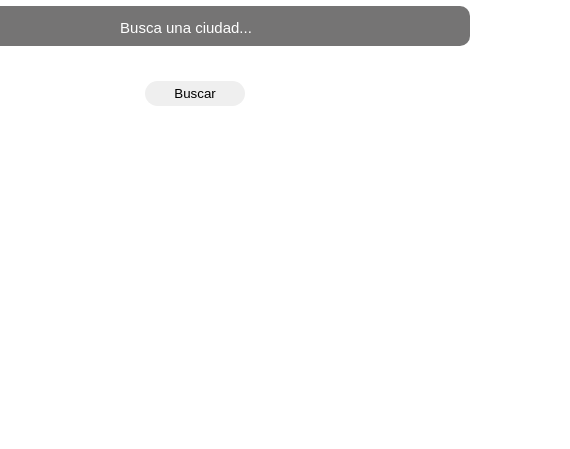
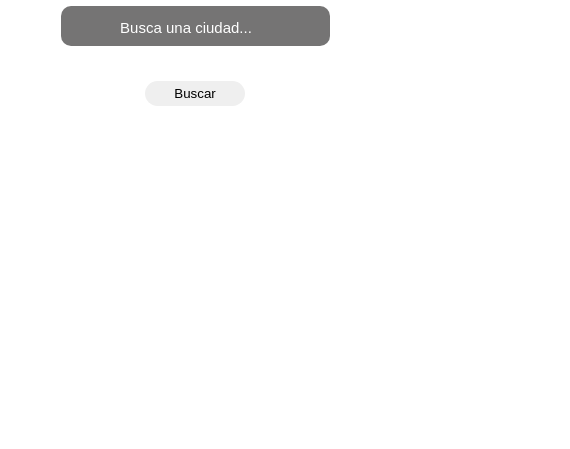
Before and after one commit to gv1887/Aplicacion_Clima, a plain HTML site: page index.html in a window 390 px wide. Shown: the part 395-844 px from the top of the page, 570 px wide, since content can reach past the window. Drawn offline with Linux system fonts and the light colour scheme.

Commit message:
Arreglo responsive

```diff
--- a/index.html
+++ b/index.html
@@ -22,6 +22,7 @@
             <button id="boton">Buscar</button>
         </div>
 
+        <div class="contenido">
             <div id="caja2">
                 <h2 id="ubicacion"></h2>
                 <h3 id="fecha"></h3>
@@ -29,8 +30,10 @@
             </div>
             <div id="caja1">
                 <h1 id="temperatura-valor"></h1>
-            <h1 id="temperatura-descripcion"></h1>
+                <h3 id="temperatura-descripcion"></h3>
             </div>
+        </div>
+
 
 
     </div>
--- a/script.js
+++ b/script.js
@@ -35,6 +35,7 @@ window.addEventListener('load',()=>{
                             caja2.style.display = 'block';
                             img.style.display = 'none';
                             caja1.style.display = 'none';
+                            fecha.style.display = 'none';
 
                             return;
                           }
--- a/style.css
+++ b/style.css
@@ -25,8 +25,8 @@ body{
     background-color: rgba(255, 255, 255, 0.055);
     backdrop-filter: blur(20px);
     border-radius: 50px;
-    padding: 100px;
-    gap: 30px;
+    padding: 50px;
+
 
 }
 .logo{
@@ -111,3 +111,21 @@ body{
 
 
 }
+
+
+@media(max-width: 650px) {
+
+    body{
+        display: flex;
+        justify-content: center;
+        align-content: center;
+        height: 100vh;
+        max-width: 100%;
+
+    }
+
+    #buscador{
+        width: 100%;
+
+    }
+}
```
Lines whose indentation alone changed are shown as unchanged.
